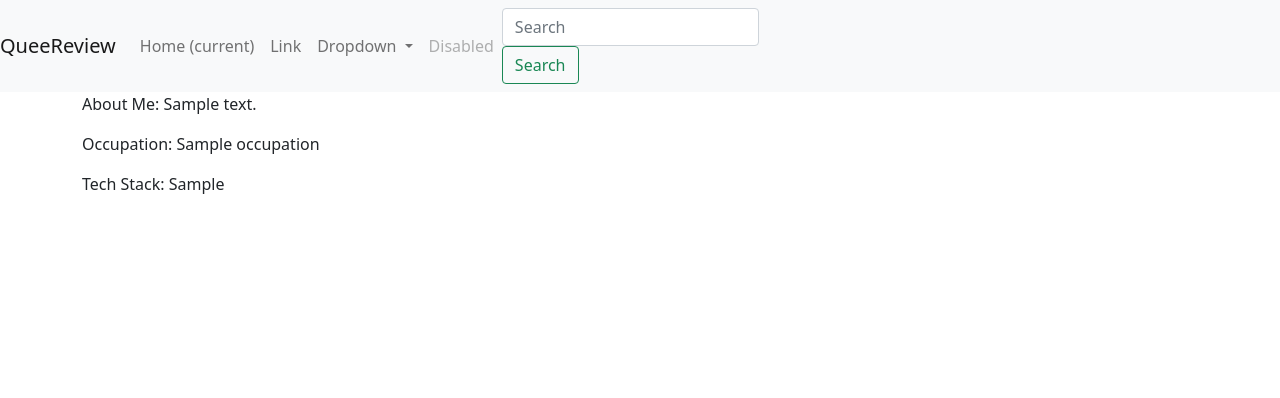
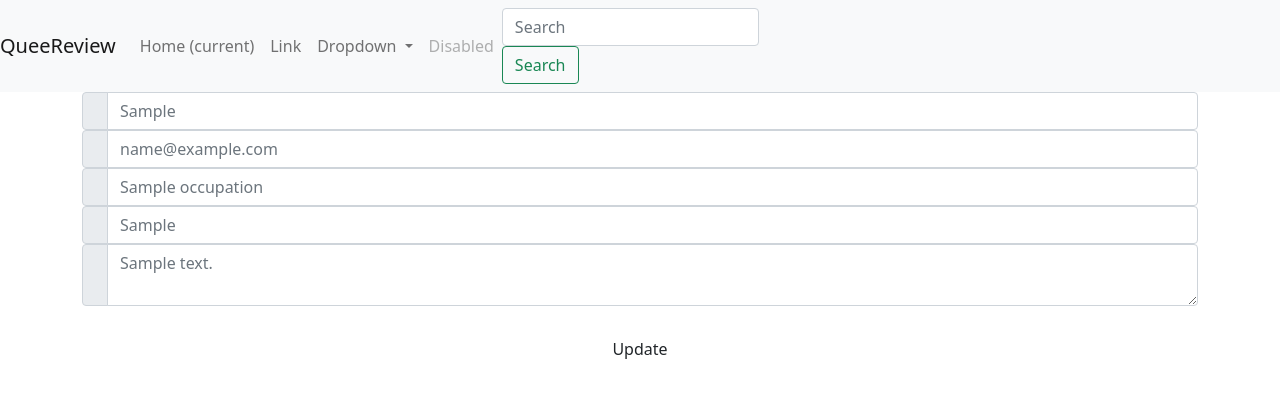
Before and after one commit to Lucy-Glanville-Brown/queereview, a Flask app: a page that uses templates/edit_profile.html in a window 1280 px wide. Shown: the top 398 px of the page. Run offline with Flask 2, Linux system fonts and the light colour scheme; the visitor is signed in with stand-in values (Sample User, id 1); a database or web service that is not in the repository returns one stand-in record (values such as "Sample title"); some libraries are stand-ins or nearby versions.

Commit message:
Update profile form added

```diff
--- a/app.py
+++ b/app.py
@@ -66,6 +66,20 @@
     """ Edit Profile page
     Finds the profile from the username and allow user to update profile details
     """
+    form = UpdateProfileForm()
+    if form.validate_on_submit():
+        users = mongo.db.users
+        updated_details = {
+            "email": request.form['email'],
+            "personal_pronouns": request.form['personal_pronouns'],
+            "occupation": request.form['occupation'],
+            "tech_stack": request.form['tech_stack'],
+            "about_me": request.form['about_me'],
+        }
+        users.update({"username": username}, updated_details)
+
+        flash('Your details have been successfully update.')
+        return redirect(url_for('profile'))
 
     if 'username' in session:
         user_profile = mongo.db.users.find_one(
@@ -82,13 +96,14 @@
             username=username,
             user_profile=user_profile,
             user_session=user_session,
+            form=form
         )
 
     else:
         flash("Please log in to view this page")
         return redirect(url_for('login'))
 
-    return render_template('profile.html', username=username)
+    return render_template('edit_profile.html', username=username, form=form)
 
 @app.route('/review_stream')
 def review_stream():
--- a/forms.py
+++ b/forms.py
@@ -48,3 +48,18 @@
 
 
     submit = SubmitField('Add Post')
+
+
+class UpdateProfileForm(FlaskForm):
+    email = EmailField('Email Address',
+                       validators=[DataRequired(), Length(min=6, max=35)])
+    personal_pronouns = StringField('Personal Pronouns',
+                                    validators=[DataRequired(),
+                                                Length(min=2, max=20)])
+    occupation = StringField('Occupation',
+                             validators=[DataRequired(),
+                                         Length(min=6, max=35)])
+    tech_stack = StringField('Tech Stack', validators=[DataRequired(),
+                                                       Length(min=6, max=35)])
+    about_me = TextAreaField('About Me', validators=[Length(min=6, max=1000)])
+    submit = SubmitField('Update')
--- a/templates/edit_profile.html
+++ b/templates/edit_profile.html
@@ -2,10 +2,53 @@
 
 {% block content %}
 
-<p><span class="profile-items">About Me: </span>{{ user_profile.about_me}}</p>
-<p><span class="profile-items">Occupation: </span>{{ user_profile.occupation}}</p>
-<p><span class="profile-items">Tech Stack: </span>{{ user_profile.tech_stack}}</p>
+<form class="input-form" method="POST" action="">
+    {{ form.hidden_tag() }}
+    <!-- Personal Pronous -->
+    <div class="input-group ">
+        <span class="input-group-text register-icon"></span>
+        {{ form.personal_pronouns(placeholder=user_profile.personal_pronouns, class="form-control") }}
+        {% for error in form.personal_pronouns.errors %}
+        <small class="text-red">{{ error }}</small>
+        {% endfor %}
+    </div>
+    <!-- email -->
+    <div class="input-group ">
+        <span class="input-group-text register-icon"></span>
+        {{ form.email(placeholder=user_profile.email, class="form-control") }}
+        {% for error in form.email.errors %}
+        <small class="text-red">{{ error }}</small>
+        {% endfor %}
+    </div>
+    <!-- Occupation -->
+    <div class="input-group ">
+        <span class="input-group-text register-icon"></span>
+        {{ form.occupation(placeholder=user_profile.occupation, class="form-control") }}
+        {% for error in form.occupation.errors %}
+        <small class="text-red">{{ error }}</small>
+        {% endfor %}
+    </div>
+    <!-- Tech Stack -->
+    <div class="input-group ">
+        <span class="input-group-text register-icon"></span>
+        {{ form.tech_stack(placeholder=user_profile.tech_stack, class="form-control") }}
+        {% for error in form.occupation.errors %}
+        <small class="text-red">{{ error }}</small>
+        {% endfor %}
+    </div>
+    <!-- About me -->
+    <div class="input-group ">
+        <span class="input-group-text register-icon"></span>
+        {{ form.about_me(placeholder=user_profile.about_me, class="form-control") }}
+        {% for error in form.about_me.errors %}
+        <small class="text-red">{{ error }}</small>
+        {% endfor %}
+    </div>
 
+    <!-- Submit -->
+    {{ form.submit(class="col-12 mt-4 btn register-btn") }}
+
+</form>
 
 
 {% endblock %}
```
